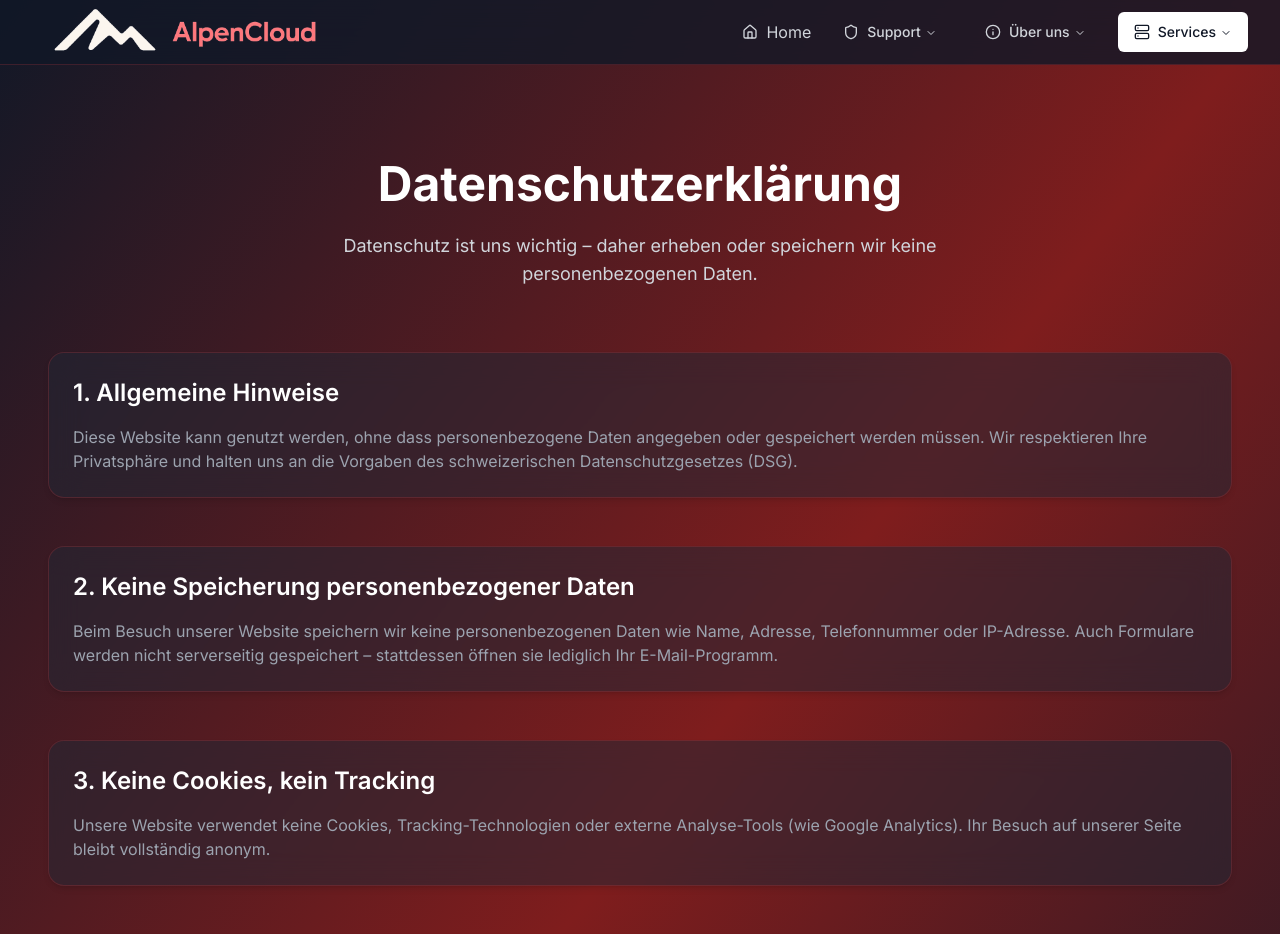
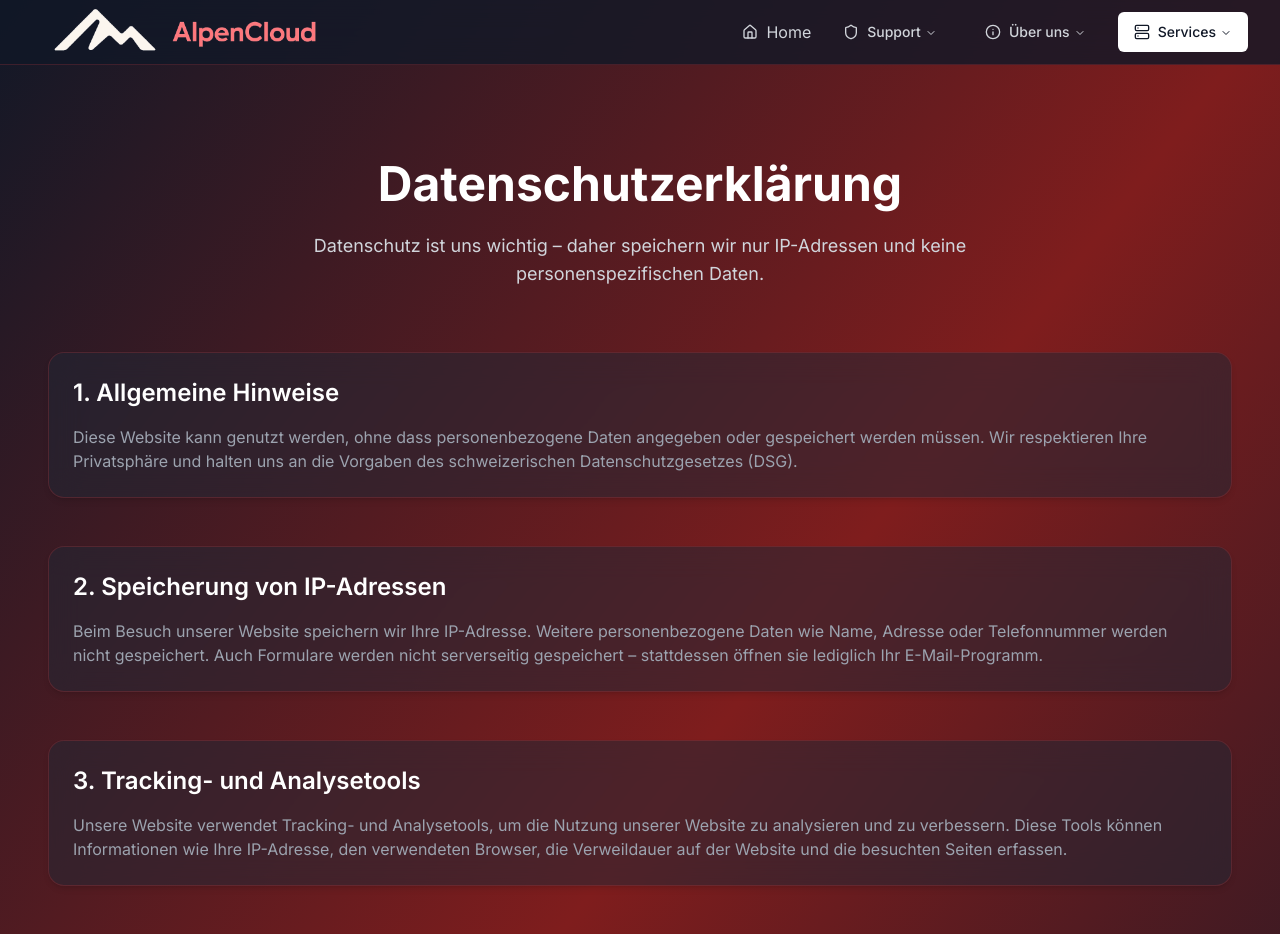
Before and after one commit to M4rshe1/alpencloud.ch, a Next.js app: page /dataprotection in a window 1280 px wide. Shown: the top 934 px of the page. Built offline with nearby package versions, Linux system fonts and the light colour scheme.

Commit message:
feat: update German localization for data protection page to clarify data storage practices

```diff
--- a/app/dataprotection/page.tsx
+++ b/app/dataprotection/page.tsx
@@ -14,7 +14,7 @@ export default function DataProtection() {
                     Datenschutzerklärung
                 </h1>
                 <p className="text-gray-300 text-lg max-w-3xl mx-auto">
-                    Datenschutz ist uns wichtig – daher erheben oder speichern wir keine personenbezogenen Daten.
+                    Datenschutz ist uns wichtig – daher speichern wir nur IP-Adressen und keine personenspezifischen Daten.
                 </p>
             </div>
 
@@ -32,22 +32,19 @@ export default function DataProtection() {
 
                 <section className="p-6 rounded-2xl bg-gray-800/50 backdrop-blur-lg border border-red-500/20 shadow-md">
                     <h2 className="text-2xl font-semibold text-white mb-4">
-                        2. Keine Speicherung personenbezogener Daten
+                        2. Speicherung von IP-Adressen
                     </h2>
                     <p className="text-gray-400">
-                        Beim Besuch unserer Website speichern wir keine personenbezogenen Daten wie Name, Adresse,
-                        Telefonnummer oder IP-Adresse. Auch Formulare werden nicht serverseitig gespeichert –
-                        stattdessen öffnen sie lediglich Ihr E-Mail-Programm.
+                        Beim Besuch unserer Website speichern wir Ihre IP-Adresse. Weitere personenbezogene Daten wie Name, Adresse oder Telefonnummer werden nicht gespeichert. Auch Formulare werden nicht serverseitig gespeichert – stattdessen öffnen sie lediglich Ihr E-Mail-Programm.
                     </p>
                 </section>
 
                 <section className="p-6 rounded-2xl bg-gray-800/50 backdrop-blur-lg border border-red-500/20 shadow-md">
                     <h2 className="text-2xl font-semibold text-white mb-4">
-                        3. Keine Cookies, kein Tracking
+                        3. Tracking- und Analysetools
                     </h2>
                     <p className="text-gray-400">
-                        Unsere Website verwendet keine Cookies, Tracking-Technologien oder externe Analyse-Tools (wie
-                        Google Analytics). Ihr Besuch auf unserer Seite bleibt vollständig anonym.
+                        Unsere Website verwendet Tracking- und Analysetools, um die Nutzung unserer Website zu analysieren und zu verbessern. Diese Tools können Informationen wie Ihre IP-Adresse, den verwendeten Browser, die Verweildauer auf der Website und die besuchten Seiten erfassen.
                     </p>
                 </section>
 
@@ -67,7 +64,7 @@ export default function DataProtection() {
                         5. Ihre Rechte
                     </h2>
                     <p className="text-gray-400">
-                        Da wir keine personenbezogenen Daten speichern, entfällt die Notwendigkeit eines Auskunfts- oder
+                        Da wir keine weiteren personenbezogenen Daten speichern, entfällt die Notwendigkeit eines Auskunfts- oder
                         Löschungsantrags. Sollten Sie dennoch Fragen zum Datenschutz haben, kontaktieren Sie uns gerne:
                         <br/><br/>
                         <a href="mailto:support@alpencloud.ch" className="text-red-400 hover:underline">
```
